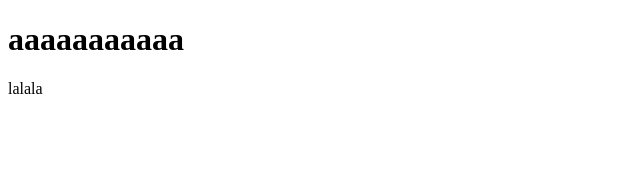
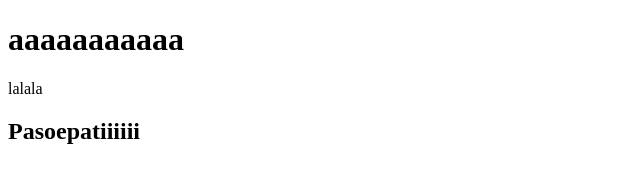
Before and after one commit to HaasyimMuhammad/responsi, a plain HTML site: page index.html in a window 1280 px wide. Shown: the whole page, without its empty margins (0-640 px from the left). Drawn offline with Linux system fonts and the light colour scheme.

Commit message:
tambah index

```diff
--- a/index.html
+++ b/index.html
@@ -9,5 +9,6 @@
 <body>
     <h1>aaaaaaaaaaa</h1>
     <p>lalala</p>
+    <h2>Pasoepatiiiiii</h2>
 </body>
 </html>
```
